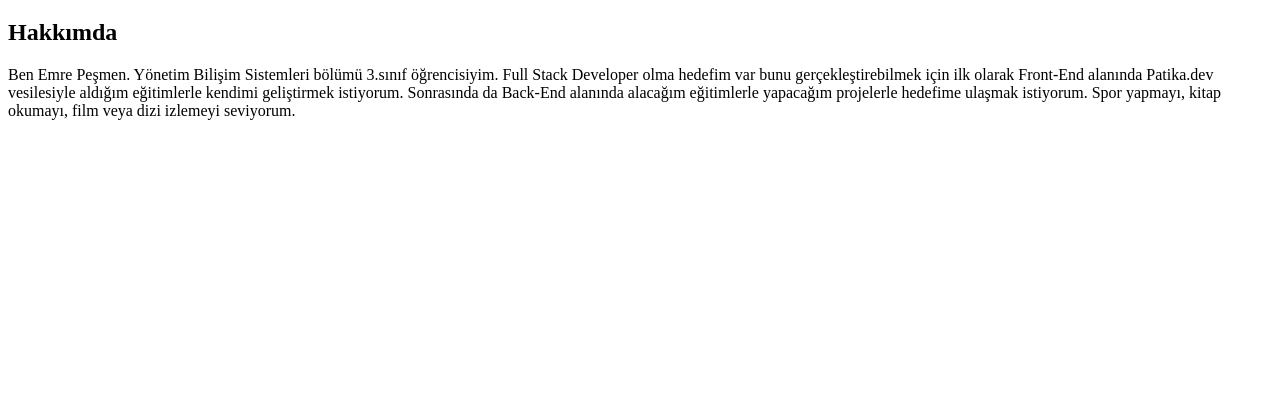
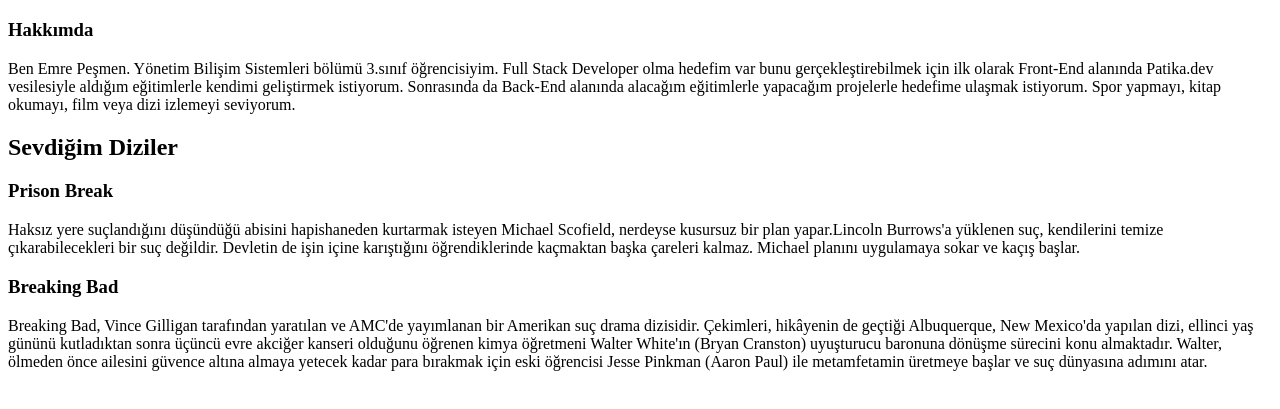
Before and after one commit to EmrePesmen/html-odev1, a plain HTML site: page index.html in a window 1280 px wide. Shown: the part 61-470 px from the top of the page. Drawn offline with Linux system fonts and the light colour scheme.

Commit message:
my favorite tv series added

```diff
--- a/index.html
+++ b/index.html
@@ -10,7 +10,14 @@
     <h1>Emre Peşmen</h1>
 
     <!-- Burada Hakkımda alt başlık olacak şekilde yazılmıştır-->
-    <h2>Hakkımda</h2>
+    <h3>Hakkımda</h3>
     <p>Ben Emre Peşmen. Yönetim Bilişim Sistemleri bölümü 3.sınıf  öğrencisiyim. Full Stack Developer olma hedefim var bunu gerçekleştirebilmek için ilk olarak Front-End alanında Patika.dev vesilesiyle aldığım eğitimlerle kendimi geliştirmek istiyorum. Sonrasında da Back-End alanında alacağım eğitimlerle yapacağım projelerle hedefime ulaşmak istiyorum. Spor yapmayı, kitap okumayı, film veya dizi izlemeyi seviyorum.</p>
+
+    <!--Burada Sevdiğim Diziler alt başlık olacak şekilde yazılmıştır-->
+    <h2>Sevdiğim Diziler</h2>
+    <h3>Prison Break</h3>
+    <p>Haksız yere suçlandığını düşündüğü abisini hapishaneden kurtarmak isteyen Michael Scofield, nerdeyse kusursuz bir plan yapar.Lincoln Burrows'a yüklenen suç, kendilerini temize çıkarabilecekleri bir suç değildir. Devletin de işin içine karıştığını öğrendiklerinde kaçmaktan başka çareleri kalmaz. Michael planını uygulamaya sokar ve kaçış başlar.</p>
+    <h3>Breaking Bad</h3>
+    <p>Breaking Bad, Vince Gilligan tarafından yaratılan ve AMC'de yayımlanan bir Amerikan suç drama dizisidir. Çekimleri, hikâyenin de geçtiği Albuquerque, New Mexico'da yapılan dizi, ellinci yaş gününü kutladıktan sonra üçüncü evre akciğer kanseri olduğunu öğrenen kimya öğretmeni Walter White'ın (Bryan Cranston) uyuşturucu baronuna dönüşme sürecini konu almaktadır. Walter, ölmeden önce ailesini güvence altına almaya yetecek kadar para bırakmak için eski öğrencisi Jesse Pinkman (Aaron Paul) ile metamfetamin üretmeye başlar ve suç dünyasına adımını atar.</p>
 </body>
 </html>
```
